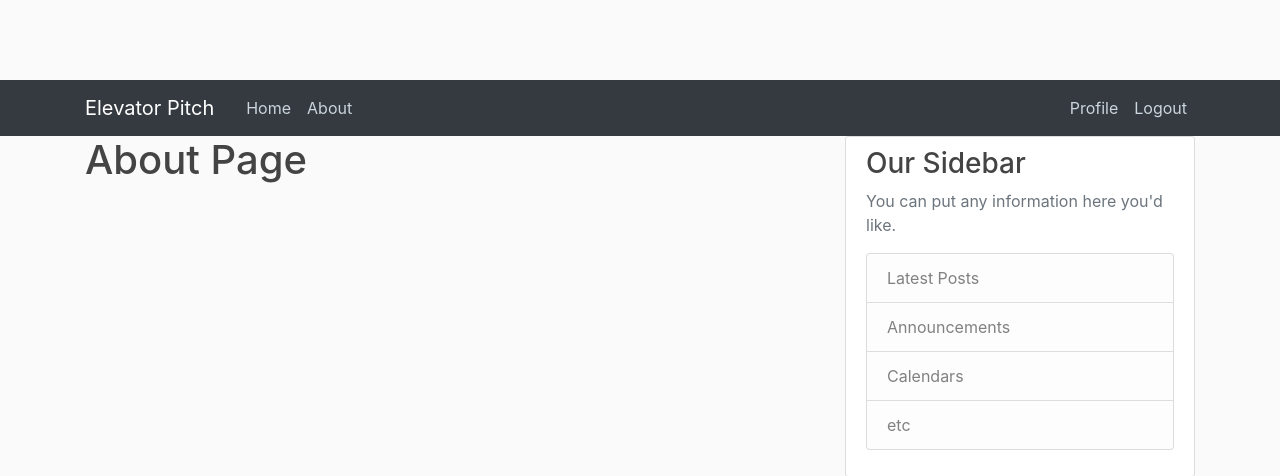
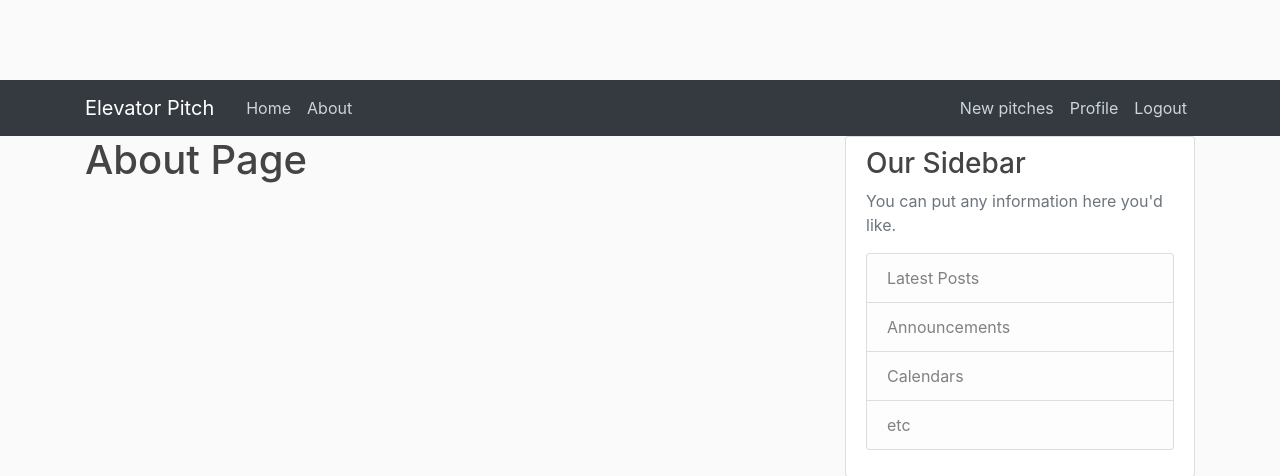
Before and after one commit to Karenkoech/Elevatorpitch_app, a Flask app: page /about in a window 1280 px wide. Shown: the top 476 px of the page. Run offline with Flask 2, Linux system fonts and the light colour scheme; a user stored in the database is signed in; some libraries are stand-ins or nearby versions.

Commit message:
add html

```diff
--- a/app/templates/base.html
+++ b/app/templates/base.html
@@ -32,6 +32,7 @@
             <!-- Navbar Right Side -->
             <div class="navbar-nav">
               {% if current_user.is_authenticated%}
+                <a class="nav-item nav-link" href="{{ url_for('new_post') }}">New pitches</a>
                 <a class="nav-item nav-link" href="{{ url_for('profile') }}">Profile</a>
                 <a class="nav-item nav-link" href="{{ url_for('logout') }}">Logout</a>
               {%else%}
```
